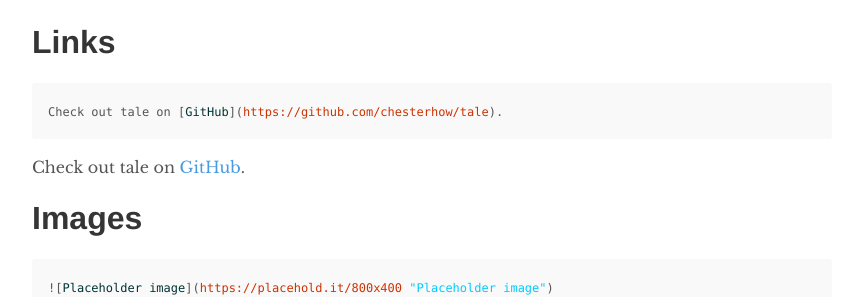
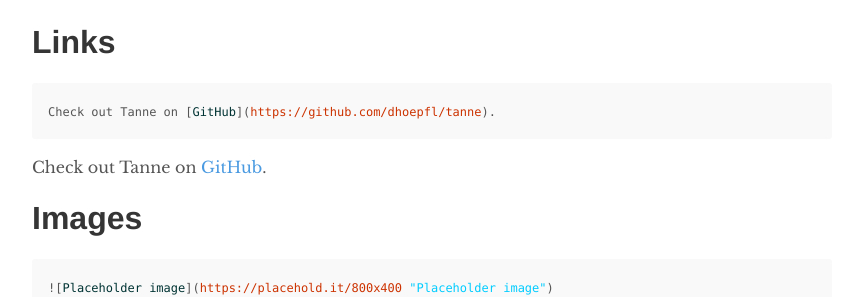
Before and after one commit to dhoepfl/tanne, a Jekyll site: the page built from _posts/2018-12-11-example-content.md, in a window 1280 px wide and 900 px high, scrolled down 1778 px. Shown: the part 155-452 px from the top of the window, without its empty margins (208-1071 px from the left). Built offline with Jekyll 4.4.1, drawn with Linux system fonts in a browser that asks for light colours.

Commit message:
Replaced Tale references, linking to Tale in the description.

```diff
--- a/_posts/2018-12-11-example-content.md
+++ b/_posts/2018-12-11-example-content.md
@@ -65,10 +65,10 @@ Lorem ipsum dolor sit amet, consectetur adipiscing elit. Maecenas tincidunt orna
 
 # Links
 {% highlight markdown %}
-Check out tale on [GitHub](https://github.com/chesterhow/tale).
+Check out Tanne on [GitHub](https://github.com/dhoepfl/tanne).
 {% endhighlight %}
 
-Check out tale on [GitHub](https://github.com/chesterhow/tale).
+Check out Tanne on [GitHub](https://github.com/dhoepfl/tanne).
 
 # Images
 {% highlight markdown %}
```
Also changed, not shown: _posts/2018-12-13-Introducing-Tanne.md (+2 -2 lines).
